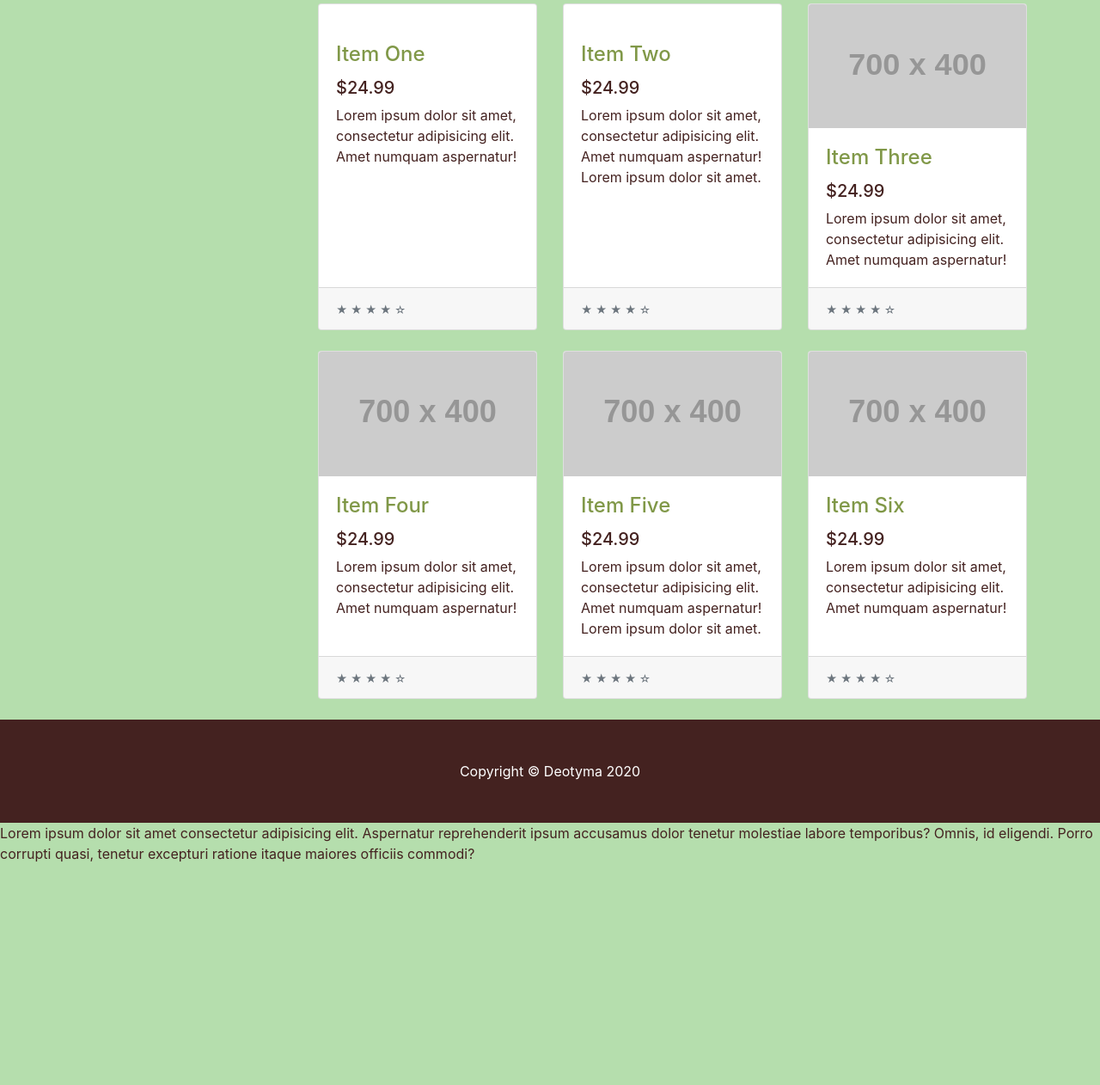
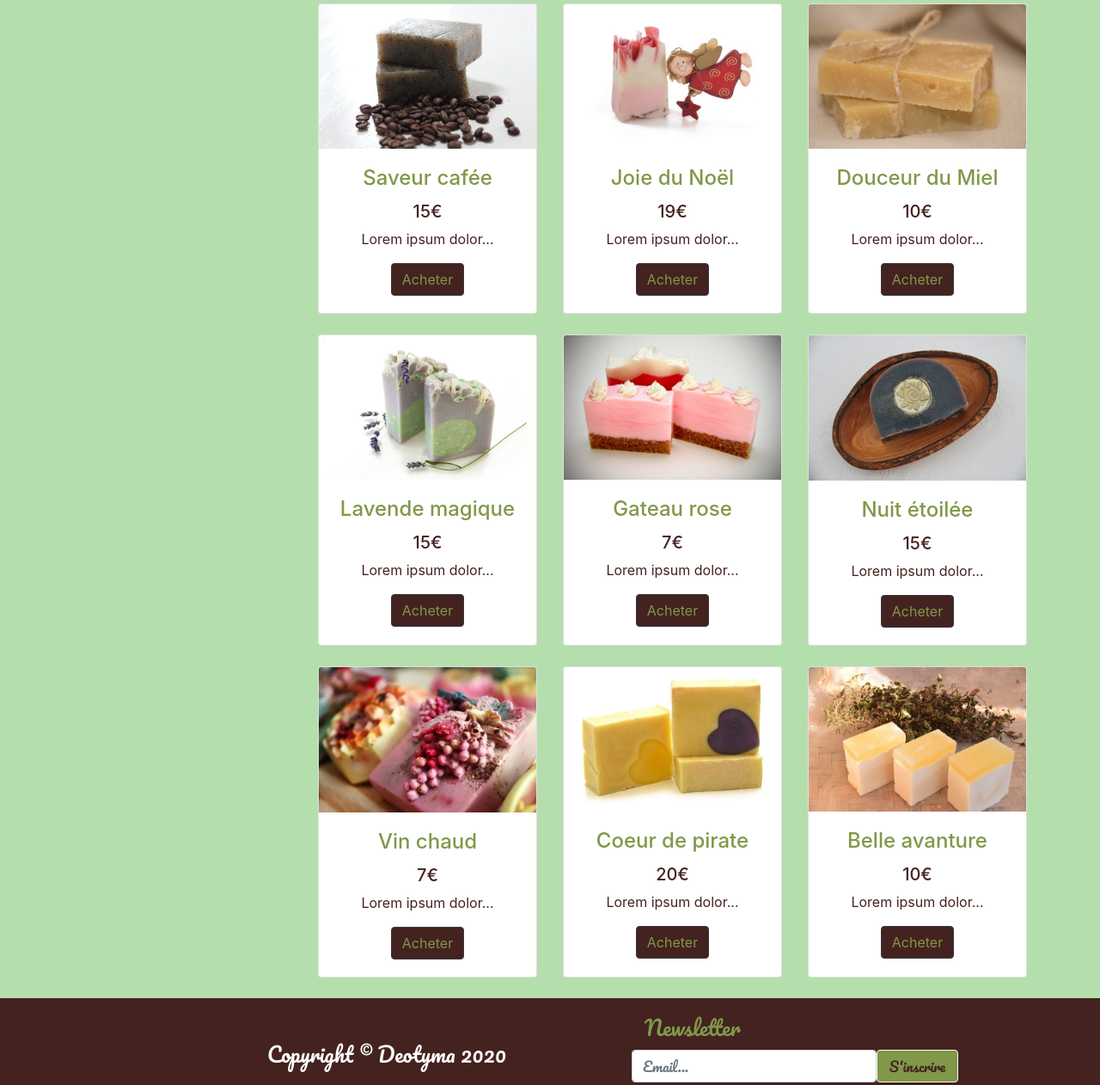
Before and after one commit to Deotyma/e-commerceSavon, a website: page index.html in a window 1280 px wide. Shown: the part 650-1912 px from the top of the page at 86% size. Before the commit the page ends 1655 px from the top, so only its background shows below. Drawn offline with Linux system fonts and the light colour scheme; placeholder pictures from the web are drawn by us.

Commit message:
list products print with js

```diff
--- /dev/null
+++ b/css/butique.css
@@ -0,0 +1,3 @@
+.card:hover {
+    box-shadow: 5px 10px 8px#442220;
+}
--- a/css/shop-homepage.css
+++ b/css/main.css
@@ -8,12 +8,15 @@ body {
     padding-top: 56px;
     background-color: #b5dead;
     color: #442220;
+    font-family: 'Cabin' sans-serif;
 }
 
 .bg-sienna {
     background-color: #442220;
 }
 
+nav,
+footer,
 h1 {
     font-family: "Pacifico", sans-serif;
 }
@@ -24,5 +27,26 @@ a {
 
 a:hover {
     color: #809848;
-    overflow: hidden;
 }
+
+.inscription,
+.buy {
+    color: #809848;
+}
+
+.inscription,
+.buy:hover {
+    background-color: #809848;
+    color: #442220;
+}
+
+
+/* css footer */
+
+footer {
+    font-size: 1.5rem
+}
+
+.labels {
+    color: #809848;
+}
--- a/index.html
+++ b/index.html
@@ -19,7 +19,8 @@
     <link href="vendor/bootstrap/css/bootstrap.min.css" rel="stylesheet">
 
     <!-- Custom styles for this template -->
-    <link href="css/shop-homepage.css" rel="stylesheet">
+    <link href="./css/main.css" rel="stylesheet">
+    <link rel="stylesheet" href="./css/butique.css">
 
     <!-- font Avesome -->
     <script src="https://kit.fontawesome.com/9f69dd5546.js" crossorigin="anonymous"></script>
@@ -49,7 +50,7 @@
                         <a class="nav-link" href="./contact.html"><i class="fas fa-pen-square"></i>Contact</a>
                     </li>
                     <li class="nav-item">
-                        <a class="nav-link" href="./cart.html"><i class="fas fa-shopping-basket"></i>()Panier</a>
+                        <a class="nav-link" href="./cart.html"><i class="fas fa-shopping-basket"></i>[2]Panier</a>
                     </li>
                 </ul>
             </div>
@@ -65,9 +66,9 @@
 
                 <h1 class="my-4">Savon Artisanal</h1>
                 <div class="list-group">
-                    <a href="#" class="list-group-item">Category 1</a>
-                    <a href="#" class="list-group-item">Category 2</a>
-                    <a href="#" class="list-group-item">Category 3</a>
+                    <a href="#" class="list-group-item">Hypoalergique</a>
+                    <a href="#" class="list-group-item">Fantasie</a>
+                    <a href="#" class="list-group-item">Promotion</a>
                 </div>
 
             </div>
@@ -102,103 +103,7 @@
                     </a>
                 </div>
 
-                <div class="row">
-
-                    <div class="col-lg-4 col-md-6 mb-4">
-                        <div class="card h-100">
-                            <a href="#"><img class="card-img-top" src="./img/savon2noel.jpg" alt=""></a>
-                            <div class="card-body">
-                                <h4 class="card-title">
-                                    <a href="#">Item One</a>
-                                </h4>
-                                <h5>$24.99</h5>
-                                <p class="card-text">Lorem ipsum dolor sit amet, consectetur adipisicing elit. Amet numquam aspernatur!</p>
-                            </div>
-                            <div class="card-footer">
-                                <small class="text-muted">&#9733; &#9733; &#9733; &#9733; &#9734;</small>
-                            </div>
-                        </div>
-                    </div>
-
-                    <div class="col-lg-4 col-md-6 mb-4">
-                        <div class="card h-100">
-                            <a href="#"><img class="card-img-top" src="./img/savon1caffe.jpg" alt=""></a>
-                            <div class="card-body">
-                                <h4 class="card-title">
-                                    <a href="#">Item Two</a>
-                                </h4>
-                                <h5>$24.99</h5>
-                                <p class="card-text">Lorem ipsum dolor sit amet, consectetur adipisicing elit. Amet numquam aspernatur! Lorem ipsum dolor sit amet.</p>
-                            </div>
-                            <div class="card-footer">
-                                <small class="text-muted">&#9733; &#9733; &#9733; &#9733; &#9734;</small>
-                            </div>
-                        </div>
-                    </div>
-
-                    <div class="col-lg-4 col-md-6 mb-4">
-                        <div class="card h-100">
-                            <a href="#"><img class="card-img-top" src="http://placehold.it/700x400" alt=""></a>
-                            <div class="card-body">
-                                <h4 class="card-title">
-                                    <a href="#">Item Three</a>
-                                </h4>
-                                <h5>$24.99</h5>
-                                <p class="card-text">Lorem ipsum dolor sit amet, consectetur adipisicing elit. Amet numquam aspernatur!</p>
-                            </div>
-                            <div class="card-footer">
-                                <small class="text-muted">&#9733; &#9733; &#9733; &#9733; &#9734;</small>
-                            </div>
-                        </div>
-                    </div>
-
-                    <div class="col-lg-4 col-md-6 mb-4">
-                        <div class="card h-100">
-                            <a href="#"><img class="card-img-top" src="http://placehold.it/700x400" alt=""></a>
-                            <div class="card-body">
-                                <h4 class="card-title">
-                                    <a href="#">Item Four</a>
-                                </h4>
-                                <h5>$24.99</h5>
-                                <p class="card-text">Lorem ipsum dolor sit amet, consectetur adipisicing elit. Amet numquam aspernatur!</p>
-                            </div>
-                            <div class="card-footer">
-                                <small class="text-muted">&#9733; &#9733; &#9733; &#9733; &#9734;</small>
-                            </div>
-                        </div>
-                    </div>
-
-                    <div class="col-lg-4 col-md-6 mb-4">
-                        <div class="card h-100">
-                            <a href="#"><img class="card-img-top" src="http://placehold.it/700x400" alt=""></a>
-                            <div class="card-body">
-                                <h4 class="card-title">
-                                    <a href="#">Item Five</a>
-                                </h4>
-                                <h5>$24.99</h5>
-                                <p class="card-text">Lorem ipsum dolor sit amet, consectetur adipisicing elit. Amet numquam aspernatur! Lorem ipsum dolor sit amet.</p>
-                            </div>
-                            <div class="card-footer">
-                                <small class="text-muted">&#9733; &#9733; &#9733; &#9733; &#9734;</small>
-                            </div>
-                        </div>
-                    </div>
-
-                    <div class="col-lg-4 col-md-6 mb-4">
-                        <div class="card h-100">
-                            <a href="#"><img class="card-img-top" src="http://placehold.it/700x400" alt=""></a>
-                            <div class="card-body">
-                                <h4 class="card-title">
-                                    <a href="#">Item Six</a>
-                                </h4>
-                                <h5>$24.99</h5>
-                                <p class="card-text">Lorem ipsum dolor sit amet, consectetur adipisicing elit. Amet numquam aspernatur!</p>
-                            </div>
-                            <div class="card-footer">
-                                <small class="text-muted">&#9733; &#9733; &#9733; &#9733; &#9734;</small>
-                            </div>
-                        </div>
-                    </div>
+                <div class="row productsList">
 
                 </div>
                 <!-- /.row -->
@@ -213,18 +118,29 @@
     <!-- /.container -->
 
     <!-- Footer -->
-    <footer class="py-5 bg-sienna">
+    <footer class=" py-3 bg-sienna">
         <div class="container">
-            <p class="m-0 text-center text-white">Copyright &copy; Deotyma 2020</p>
-        </div>
-        <!-- /.container -->
+            <div class="row justify-content-center align-items-center">
+                <p class="m-0 text-center text-white col-md-6">Copyright &copy; Deotyma 2020</p>
+                <div class="col-12 col-md-6 col-lg-4 justify-content-md-around">
+                    <form action="">
+                        <div class="form-group row">
+                            <label class="labels col-12">Newsletter</label>
+                            <input class="form-control col-9 ml-auto" type="email" placeholder="Email..." aria-label="email">
+                            <button class="btn btn-outline-light col-3 inscription" type="submit">S'inscrire</button>
+                        </div>
+                </div>
+            </div>
+            <!-- /.container -->
     </footer>
 
     <!-- Bootstrap core JavaScript -->
     <script src="vendor/jquery/jquery.min.js"></script>
     <script src="vendor/bootstrap/js/bootstrap.bundle.min.js"></script>
 
-    Lorem ipsum dolor sit amet consectetur adipisicing elit. Aspernatur reprehenderit ipsum accusamus dolor tenetur molestiae labore temporibus? Omnis, id eligendi. Porro corrupti quasi, tenetur excepturi ratione itaque maiores officiis commodi?
+    <!-- products list -->
+    <script src="./js/data.js"></script>
+    <script src="./js/butique.js"></script>
 
 </body>
 
--- /dev/null
+++ b/js/butique.js
@@ -0,0 +1,24 @@
+var listElt = document.querySelector('div.productsList');
+
+/* product list */
+function printProductsList() {
+    for (let i = 0; i < products.length; i++) {
+
+        listElt.innerHTML += `<div class="products col-lg-4 col-md-6 mb-4">
+        <div class="card h-100">
+            <a data-id="${products[i].id}" class="productElt soap" href="#"><img class="card-img-top" src="${products[i].image}" alt="${products[i].name}"></a>
+            <div class="card-body text-center">
+                <h4 class="card-title">
+                    <a data-id="${products[i].id}" class="productElt soap" href="#">${products[i].name}</a>
+                </h4>
+                <h5>${products[i].price}€</h5>
+                <p>Lorem ipsum dolor...</p>
+                <button class="btn btn-dark bg-sienna buy">Acheter</button>
+            </div>
+        </div>
+    </div>`;
+
+    }
+}
+
+printProductsList();
--- a/js/data.js
+++ b/js/data.js
@@ -1,11 +1,11 @@
 var products = [
-    { id: 1, name: 'Saveur cafée', description: " Lorem ipsum dolor sit amet consectetur adipisicing elit. Aspernatur reprehenderit ipsum accusamus dolor tenetur molestiae labore temporibus? Omnis, id eligendi. Porro corrupti quasi, tenetur excepturi ratione itaque maiores officiis commodi?", price: 15, image: 'img/savon1.jpg', qty: 1 },
-    { id: 2, name: 'Joie du Noël', description: " Lorem ipsum dolor sit amet consectetur adipisicing elit. Aspernatur reprehenderit ipsum accusamus dolor tenetur molestiae labore temporibus? Omnis, id eligendi. Porro corrupti quasi, tenetur excepturi ratione itaque maiores officiis commodi?", price: 19, image: 'img/savon2.jpg', qty: 1 },
-    { id: 3, name: 'Douceur du Miel', description: " Lorem ipsum dolor sit amet consectetur adipisicing elit. Aspernatur reprehenderit ipsum accusamus dolor tenetur molestiae labore temporibus? Omnis, id eligendi. Porro corrupti quasi, tenetur excepturi ratione itaque maiores officiis commodi?", price: 10, image: 'img/savon3.jpg', qty: 1 },
-    { id: 4, name: 'Lavende magique', description: " Lorem ipsum dolor sit amet consectetur adipisicing elit. Aspernatur reprehenderit ipsum accusamus dolor tenetur molestiae labore temporibus? Omnis, id eligendi. Porro corrupti quasi, tenetur excepturi ratione itaque maiores officiis commodi?", price: 15, image: 'img/savon4.jpg', qty: 1 },
-    { id: 5, name: 'Gateau rose', description: " Lorem ipsum dolor sit amet consectetur adipisicing elit. Aspernatur reprehenderit ipsum accusamus dolor tenetur molestiae labore temporibus? Omnis, id eligendi. Porro corrupti quasi, tenetur excepturi ratione itaque maiores officiis commodi?", price: 7, image: 'img/savon5.jpg', qty: 1 },
-    { id: 6, name: 'Nuit étoilée', description: " Lorem ipsum dolor sit amet consectetur adipisicing elit. Aspernatur reprehenderit ipsum accusamus dolor tenetur molestiae labore temporibus? Omnis, id eligendi. Porro corrupti quasi, tenetur excepturi ratione itaque maiores officiis commodi?", price: 15, image: 'img/savon6.jpg', qty: 1 },
-    { id: 7, name: 'Vin chaud', description: " Lorem ipsum dolor sit amet consectetur adipisicing elit. Aspernatur reprehenderit ipsum accusamus dolor tenetur molestiae labore temporibus? Omnis, id eligendi. Porro corrupti quasi, tenetur excepturi ratione itaque maiores officiis commodi?", price: 7, image: 'img/savon7.jpg', qty: 1 },
-    { id: 8, name: 'Coeur de pirate', description: " Lorem ipsum dolor sit amet consectetur adipisicing elit. Aspernatur reprehenderit ipsum accusamus dolor tenetur molestiae labore temporibus? Omnis, id eligendi. Porro corrupti quasi, tenetur excepturi ratione itaque maiores officiis commodi?", price: 20, image: 'img/savon8.jpg', qty: 1 },
-    { id: 9, name: '', description: " Lorem ipsum dolor sit amet consectetur adipisicing elit. Aspernatur reprehenderit ipsum accusamus dolor tenetur molestiae labore temporibus? Omnis, id eligendi. Porro corrupti quasi, tenetur excepturi ratione itaque maiores officiis commodi?", price: 10, image: 'img/savon9.jpg', qty: 1 },
+    { id: 1, name: 'Saveur cafée', description: " Lorem ipsum dolor sit amet consectetur adipisicing elit. Aspernatur reprehenderit ipsum accusamus dolor tenetur molestiae labore temporibus? Omnis, id eligendi. Porro corrupti quasi, tenetur excepturi ratione itaque maiores officiis commodi?", price: 15.00, image: 'img/savon1.jpg', qty: 1 },
+    { id: 2, name: 'Joie du Noël', description: " Lorem ipsum dolor sit amet consectetur adipisicing elit. Aspernatur reprehenderit ipsum accusamus dolor tenetur molestiae labore temporibus? Omnis, id eligendi. Porro corrupti quasi, tenetur excepturi ratione itaque maiores officiis commodi?", price: 19.00, image: 'img/savon2.jpg', qty: 1 },
+    { id: 3, name: 'Douceur du Miel', description: " Lorem ipsum dolor sit amet consectetur adipisicing elit. Aspernatur reprehenderit ipsum accusamus dolor tenetur molestiae labore temporibus? Omnis, id eligendi. Porro corrupti quasi, tenetur excepturi ratione itaque maiores officiis commodi?", price: 10.00, image: 'img/savon3.jpg', qty: 1 },
+    { id: 4, name: 'Lavende magique', description: " Lorem ipsum dolor sit amet consectetur adipisicing elit. Aspernatur reprehenderit ipsum accusamus dolor tenetur molestiae labore temporibus? Omnis, id eligendi. Porro corrupti quasi, tenetur excepturi ratione itaque maiores officiis commodi?", price: 15.00, image: 'img/savon4.jpg', qty: 1 },
+    { id: 5, name: 'Gateau rose', description: " Lorem ipsum dolor sit amet consectetur adipisicing elit. Aspernatur reprehenderit ipsum accusamus dolor tenetur molestiae labore temporibus? Omnis, id eligendi. Porro corrupti quasi, tenetur excepturi ratione itaque maiores officiis commodi?", price: 7.00, image: 'img/savon5.jpg', qty: 1 },
+    { id: 6, name: 'Nuit étoilée', description: " Lorem ipsum dolor sit amet consectetur adipisicing elit. Aspernatur reprehenderit ipsum accusamus dolor tenetur molestiae labore temporibus? Omnis, id eligendi. Porro corrupti quasi, tenetur excepturi ratione itaque maiores officiis commodi?", price: 15.00, image: 'img/savon6.jpg', qty: 1 },
+    { id: 7, name: 'Vin chaud', description: " Lorem ipsum dolor sit amet consectetur adipisicing elit. Aspernatur reprehenderit ipsum accusamus dolor tenetur molestiae labore temporibus? Omnis, id eligendi. Porro corrupti quasi, tenetur excepturi ratione itaque maiores officiis commodi?", price: 7.00, image: 'img/savon7.jpg', qty: 1 },
+    { id: 8, name: 'Coeur de pirate', description: " Lorem ipsum dolor sit amet consectetur adipisicing elit. Aspernatur reprehenderit ipsum accusamus dolor tenetur molestiae labore temporibus? Omnis, id eligendi. Porro corrupti quasi, tenetur excepturi ratione itaque maiores officiis commodi?", price: 20.00, image: 'img/savon8.jpg', qty: 1 },
+    { id: 9, name: 'Belle avanture', description: " Lorem ipsum dolor sit amet consectetur adipisicing elit. Aspernatur reprehenderit ipsum accusamus dolor tenetur molestiae labore temporibus? Omnis, id eligendi. Porro corrupti quasi, tenetur excepturi ratione itaque maiores officiis commodi?", price: 10.00, image: 'img/savon9.jpg', qty: 1 }
 ]
```
